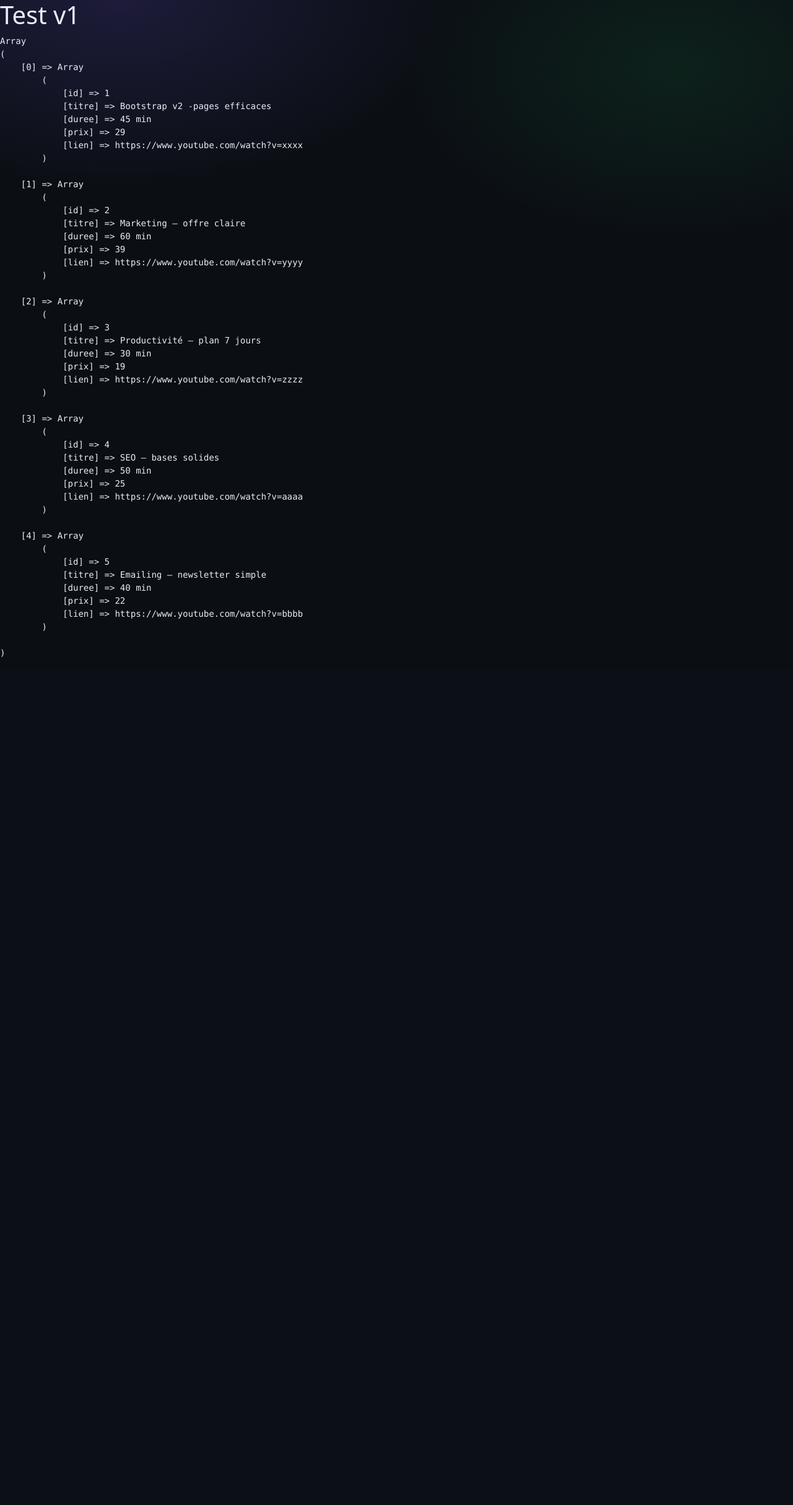
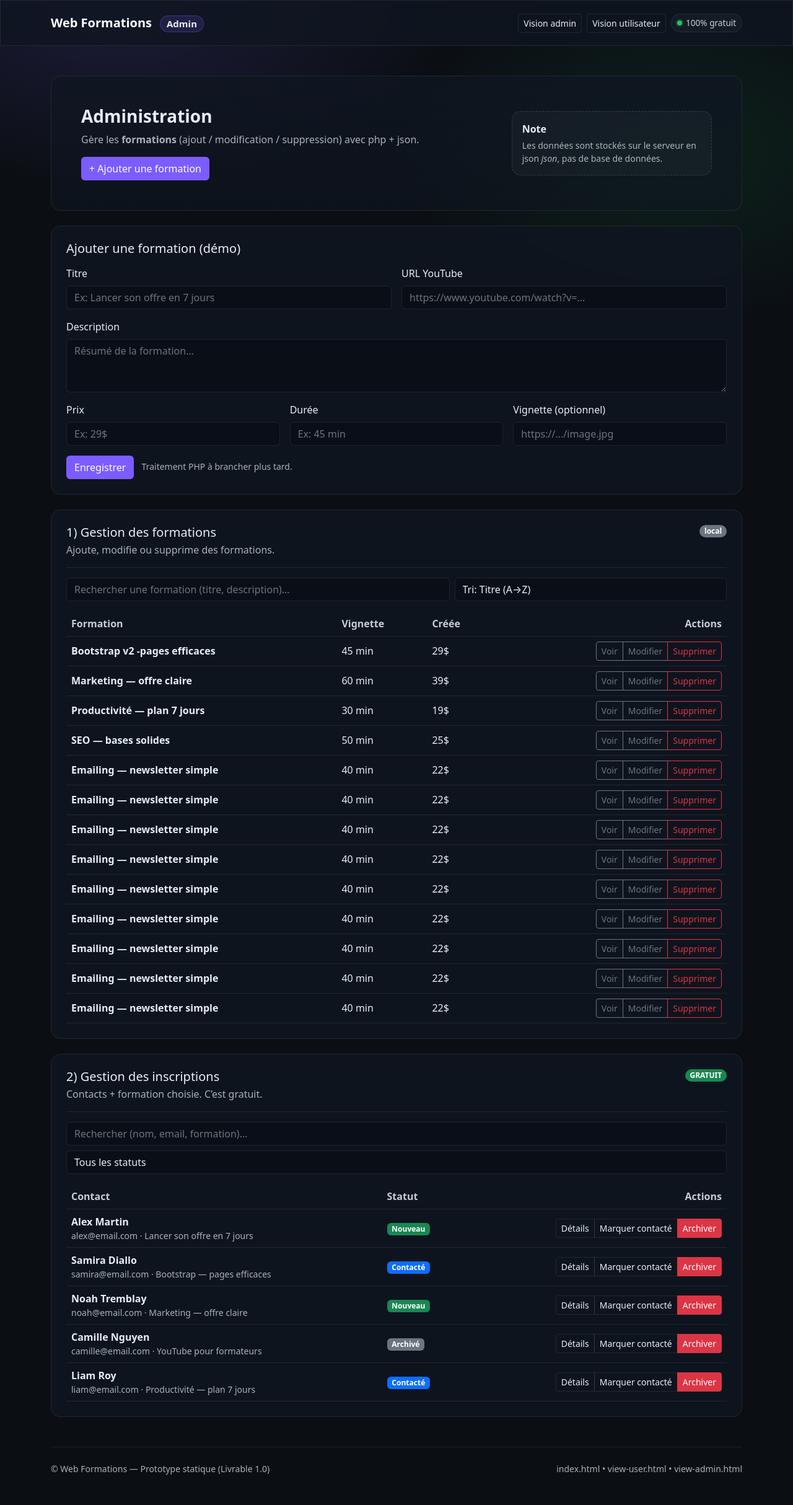
Before and after one commit to chergreg/dev-web-formation, a PHP site: page /view-admin.php in a window 1280 px wide. Shown: the whole page at 62% size. Before the commit the page ends 1060 px from the top, so only its background shows below. Run offline with PHP 8.4, Linux system fonts and the light colour scheme.

Commit message:
repository + tableau formations

```diff
--- a/data/formations.json
+++ b/data/formations.json
@@ -3,5 +3,13 @@
   { "id": 2, "titre": "Marketing — offre claire", "duree": "60 min", "prix": 39, "lien": "https://www.youtube.com/watch?v=yyyy" },
   { "id": 3, "titre": "Productivité — plan 7 jours", "duree": "30 min", "prix": 19, "lien": "https://www.youtube.com/watch?v=zzzz" },
   { "id": 4, "titre": "SEO — bases solides", "duree": "50 min", "prix": 25, "lien": "https://www.youtube.com/watch?v=aaaa" },
+  { "id": 5, "titre": "Emailing — newsletter simple", "duree": "40 min", "prix": 22, "lien": "https://www.youtube.com/watch?v=bbbb" },
+  { "id": 5, "titre": "Emailing — newsletter simple", "duree": "40 min", "prix": 22, "lien": "https://www.youtube.com/watch?v=bbbb" },
+  { "id": 5, "titre": "Emailing — newsletter simple", "duree": "40 min", "prix": 22, "lien": "https://www.youtube.com/watch?v=bbbb" },
+  { "id": 5, "titre": "Emailing — newsletter simple", "duree": "40 min", "prix": 22, "lien": "https://www.youtube.com/watch?v=bbbb" },
+  { "id": 5, "titre": "Emailing — newsletter simple", "duree": "40 min", "prix": 22, "lien": "https://www.youtube.com/watch?v=bbbb" },
+  { "id": 5, "titre": "Emailing — newsletter simple", "duree": "40 min", "prix": 22, "lien": "https://www.youtube.com/watch?v=bbbb" },
+  { "id": 5, "titre": "Emailing — newsletter simple", "duree": "40 min", "prix": 22, "lien": "https://www.youtube.com/watch?v=bbbb" },
+  { "id": 5, "titre": "Emailing — newsletter simple", "duree": "40 min", "prix": 22, "lien": "https://www.youtube.com/watch?v=bbbb" },
   { "id": 5, "titre": "Emailing — newsletter simple", "duree": "40 min", "prix": 22, "lien": "https://www.youtube.com/watch?v=bbbb" }
 ]
--- a/view-admin.php
+++ b/view-admin.php
@@ -12,13 +12,6 @@
 
 $repo = new JsonRepository(__DIR__ . '/data/formations.json');
 $formations = $repo->all();
-
-// Test visuel rapide
-echo "<h1>Test v1</h1>";
-echo "<pre>";
-print_r($formations);
-echo "</pre>";
-exit;
 ?>
 
 
@@ -126,83 +119,32 @@
                     <th class="text-end">Actions</th>
                   </tr>
                 </thead>
-                <tbody id="formationsTbody">
+                <tbody>
+                <?php foreach ($formations as $formation): ?>
                   <tr>
                       <td>
-                      <div class="fw-semibold">Lancer son offre en 7 jours</div>
-                      <div class="muted small">Promesse, prix, tunnel simple, plan d’action.</div>
+                          <div class="fw-semibold">
+                              <?= htmlspecialchars($formation["titre"]) ?>
+                          </div>
                       </td>
-                    <td class="text-nowrap"><span class="badge text-bg-secondary">—</span></td>
-                    <td class="text-nowrap">2026-02-17</td>
+
+                      <td>
+                          <?= htmlspecialchars($formation["duree"]) ?>
+                      </td>
+
+                      <td>
+                          <?= (int)$formation["prix"] ?>$
+                      </td>
+
                       <td class="text-end">
                           <div class="btn-group btn-group-sm">
-                        <a class="btn btn-ghost" href="#">Voir</a>
-                        <a class="btn btn-ghost" href="#">Modifier</a>
-                        <a class="btn btn-danger" href="#">Supprimer</a>
+                              <a href="#" class="btn btn-outline-secondary">Voir</a>
+                              <a href="#" class="btn btn-outline-secondary">Modifier</a>
+                              <a href="#" class="btn btn-outline-danger">Supprimer</a>
                           </div>
                       </td>
                   </tr>
-                  <tr>
-                    <td>
-                      <div class="fw-semibold">YouTube pour formateurs</div>
-                      <div class="muted small">Structure, script, miniature, publication.</div>
-                    </td>
-                    <td class="text-nowrap"><span class="badge text-bg-secondary">—</span></td>
-                    <td class="text-nowrap">2026-02-18</td>
-                    <td class="text-end">
-                      <div class="btn-group btn-group-sm">
-                        <a class="btn btn-ghost" href="#">Voir</a>
-                        <a class="btn btn-ghost" href="#">Modifier</a>
-                        <a class="btn btn-danger" href="#">Supprimer</a>
-                      </div>
-                    </td>
-                  </tr>
-                  <tr>
-                    <td>
-                      <div class="fw-semibold">Bootstrap — pages efficaces</div>
-                      <div class="muted small">Mise en page responsive + composants essentiels.</div>
-                    </td>
-                    <td class="text-nowrap"><span class="badge text-bg-secondary">—</span></td>
-                    <td class="text-nowrap">2026-02-19</td>
-                    <td class="text-end">
-                      <div class="btn-group btn-group-sm">
-                        <a class="btn btn-ghost" href="#">Voir</a>
-                        <a class="btn btn-ghost" href="#">Modifier</a>
-                        <a class="btn btn-danger" href="#">Supprimer</a>
-                      </div>
-                    </td>
-                  </tr>
-                  <tr>
-                    <td>
-                      <div class="fw-semibold">Marketing — offre claire</div>
-                      <div class="muted small">Positionnement, promesse, page de vente.</div>
-                    </td>
-                    <td class="text-nowrap"><span class="badge text-bg-secondary">—</span></td>
-                    <td class="text-nowrap">2026-02-20</td>
-                    <td class="text-end">
-                      <div class="btn-group btn-group-sm">
-                        <a class="btn btn-ghost" href="#">Voir</a>
-                        <a class="btn btn-ghost" href="#">Modifier</a>
-                        <a class="btn btn-danger" href="#">Supprimer</a>
-                      </div>
-                    </td>
-                  </tr>
-                  <tr>
-                    <td>
-                      <div class="fw-semibold">Productivité — plan 7 jours</div>
-                      <div class="muted small">Priorités, routines, système simple.</div>
-                    </td>
-                    <td class="text-nowrap"><span class="badge text-bg-secondary">—</span></td>
-                    <td class="text-nowrap">2026-02-21</td>
-                    <td class="text-end">
-                      <div class="btn-group btn-group-sm">
-                        <a class="btn btn-ghost" href="#">Voir</a>
-                        <a class="btn btn-ghost" href="#">Modifier</a>
-                        <a class="btn btn-danger" href="#">Supprimer</a>
-                      </div>
-                    </td>
-                  </tr>
-
+                <?php endforeach; ?>
                 </tbody>
               </table>
             </div>
```
Lines whose indentation alone changed are shown as unchanged.
